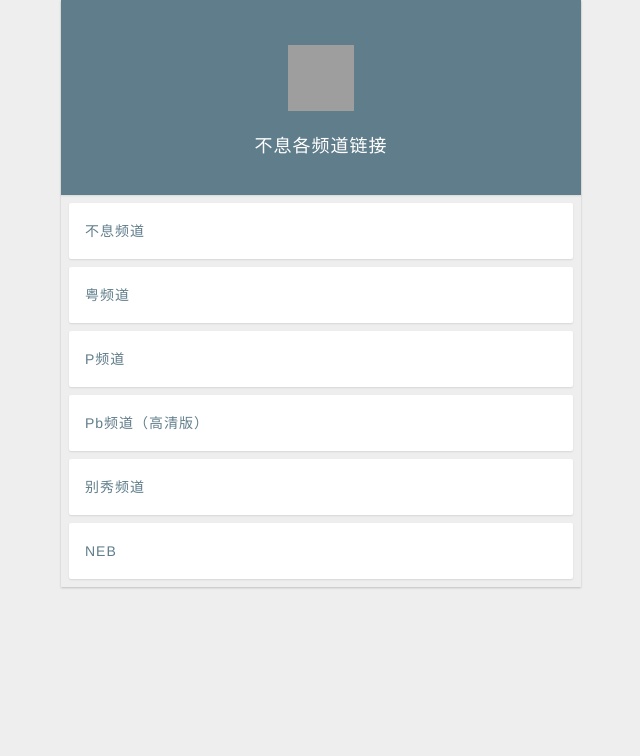
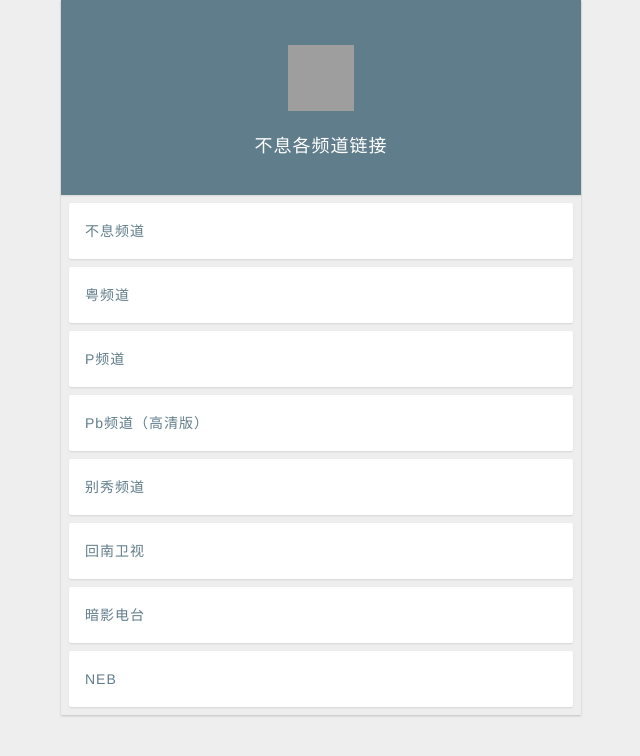
Before and after one commit to chenbx233/cim, a plain HTML site: page index.html in a window 1280 px wide. Shown: the whole page, without its empty margins (319-959 px from the left). Drawn offline with Linux system fonts and the light colour scheme; grey boxes are pictures that could not be loaded.

Commit message:
Update index.html

```diff
--- a/index.html
+++ b/index.html
@@ -69,8 +69,19 @@
 			<a href="http://mudu.tv/watch/2126925" target="_blank">别秀频道
 		</div>
 
+               <div class="show">
+			<a href="http://mudu.tv/watch/3040607" target="_blank">回南卫视
+		</div>
+
+	      <div class="show">
+			<a href="http://mudu.tv/?c=activity&a=live&id=226030" target="_blank">暗影电台
+		</div>
+
 	      <div class="show">
 			<a href="https://live.bilibili.com/9277686" target="_blank">NEB
 
 		</div>
 		</div>
+
+		</div>
+		</div>
```
